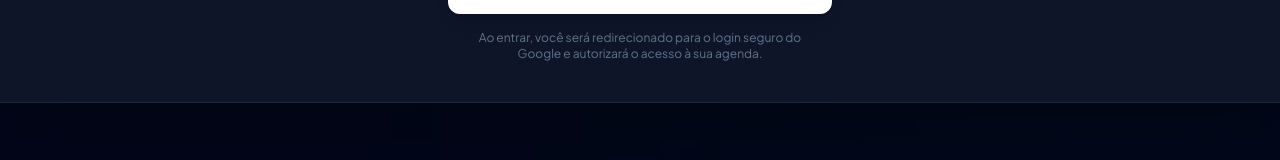
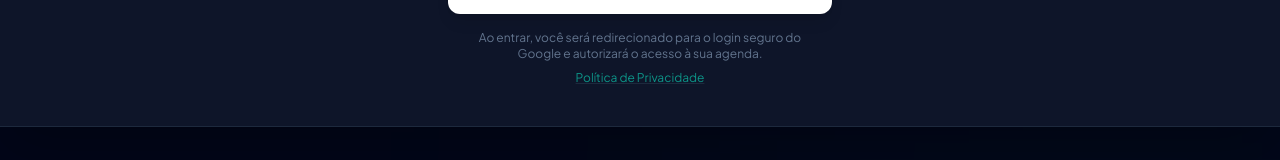
Before and after one commit to mindflowai1/atendimento-medico-ai, a React (Vite) app: page / in a window 1280 px wide. Both pictures are taken after a click on the button "Entrar". Shown: the part 170-330 px from the top of the page. Built offline with nearby package versions, Linux system fonts and the light colour scheme.

Commit message:
Add Privacy Policy links to Login screens

```diff
--- a/src/components/LoginSection.jsx
+++ b/src/components/LoginSection.jsx
@@ -1,6 +1,7 @@
 import React, { useState } from 'react';
 import { motion, AnimatePresence } from 'framer-motion';
 import { ArrowRight, Loader2, X } from 'lucide-react';
+import { Link } from 'react-router-dom';
 import { supabase } from '../lib/supabase';
 
 const LoginSection = ({ isOpen, onClose }) => {
@@ -84,6 +85,10 @@ const LoginSection = ({ isOpen, onClose }) => {
 
                                 <p className="text-center text-xs text-slate-500 mt-4 px-4">
                                     Ao entrar, você será redirecionado para o login seguro do Google e autorizará o acesso à sua agenda.
+                                    <br />
+                                    <Link to="/privacidade" className="inline-block mt-2 text-primary hover:text-primary-light underline decoration-slate-800 hover:decoration-primary transition-colors">
+                                        Política de Privacidade
+                                    </Link>
                                 </p>
                             </div>
                         </div>
--- a/src/pages/LoginPage.jsx
+++ b/src/pages/LoginPage.jsx
@@ -99,6 +99,13 @@ const LoginPage = () => {
 
                 <div className="mt-8 text-sm text-slate-500 space-y-2">
                     <p>Ao entrar, você autoriza o acesso à sua agenda para sincronização automática.</p>
+
+                    <div className="pt-2">
+                        <Link to="/privacidade" className="text-xs text-slate-400 hover:text-primary transition-colors underline decoration-slate-800 hover:decoration-primary underline-offset-4">
+                            Política de Privacidade
+                        </Link>
+                    </div>
+
                     <p className="text-xs text-slate-600">Voltando para o início em {timeLeft}s...</p>
                 </div>
             </motion.div>
```
